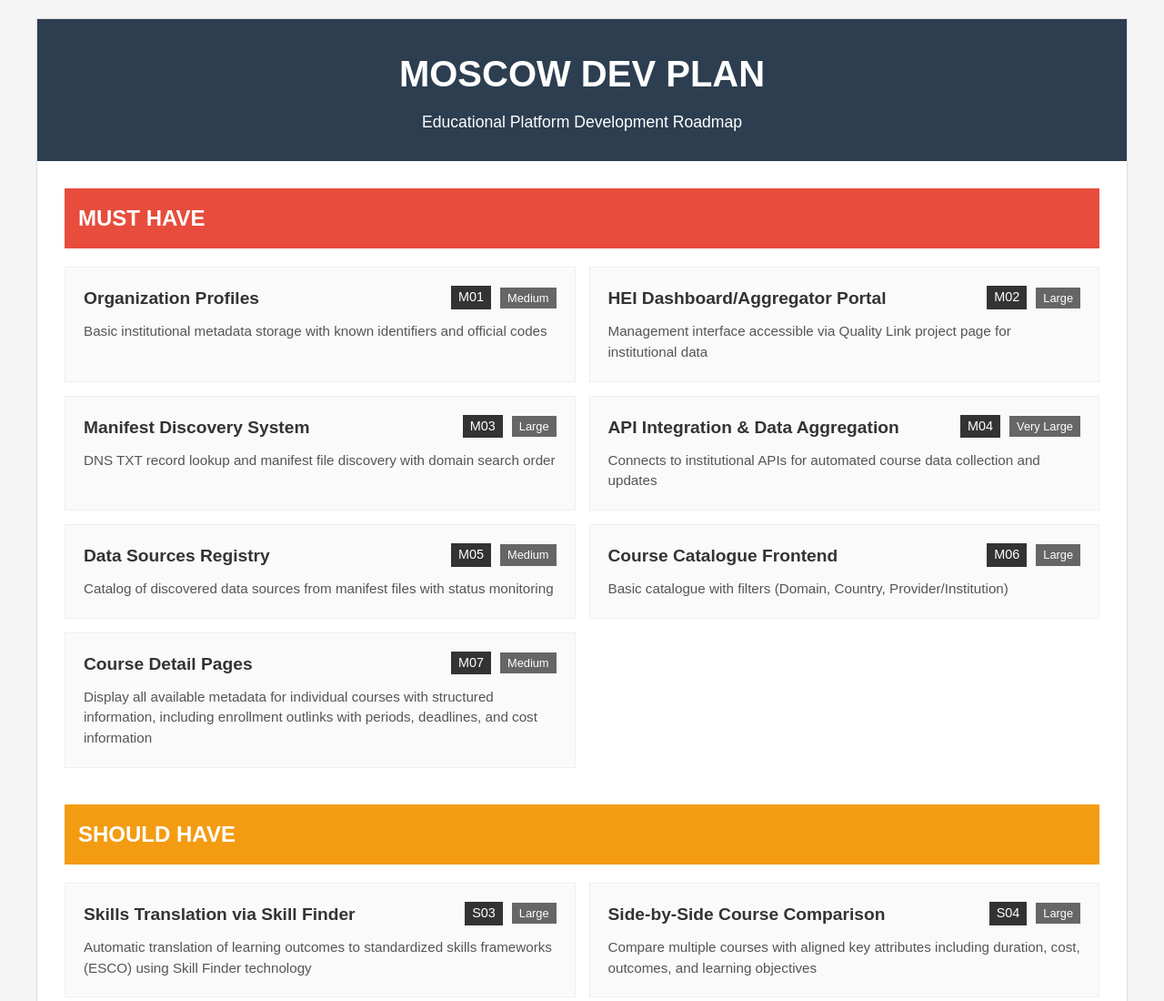
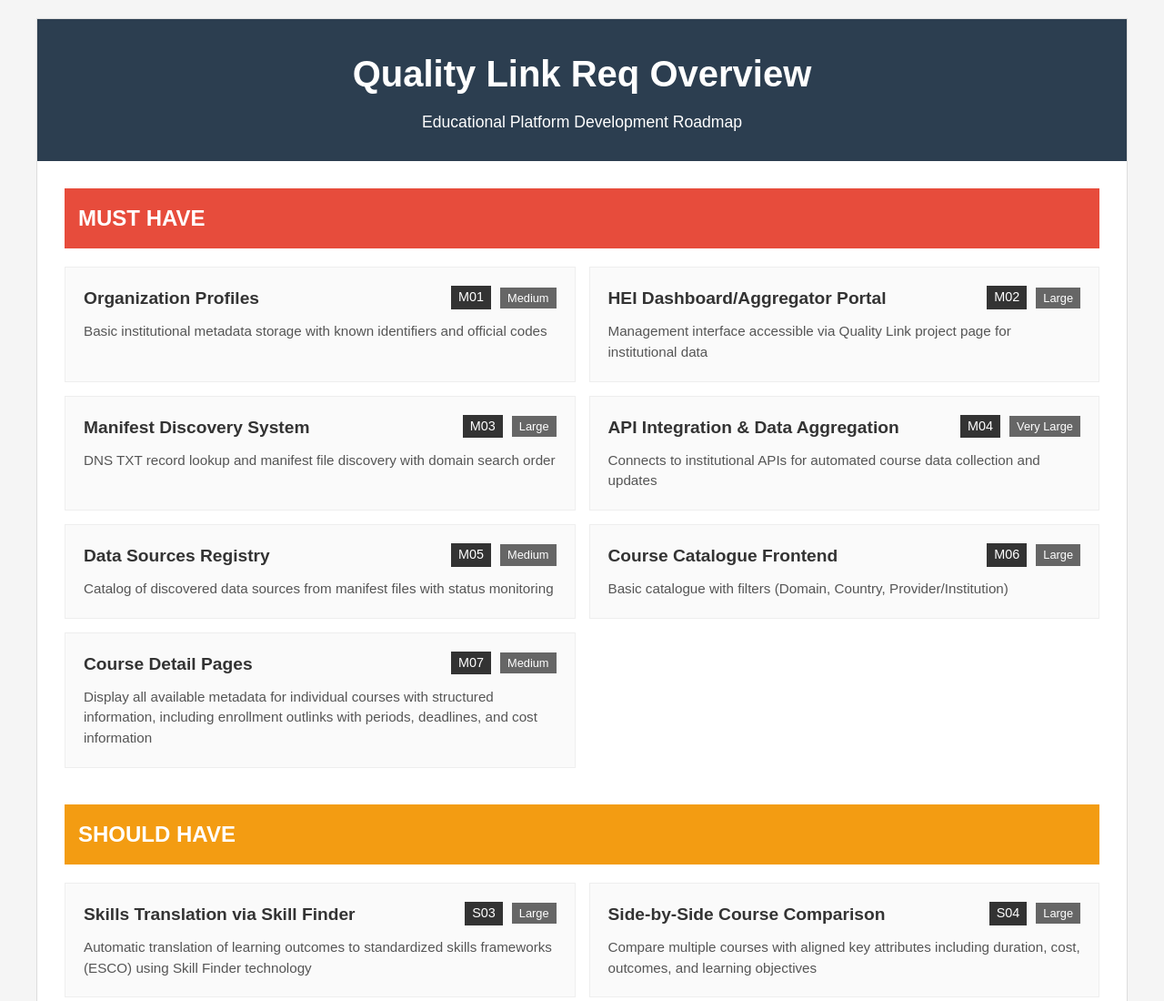
Before and after one commit to AljazKIC/Quality-Link-Moscow-analysis, a plain HTML site: page index.html in a window 1280 px wide. Shown: the top 1100 px of the page at 91% size. Drawn offline with Linux system fonts and the light colour scheme.

Commit message:
Update index.html

```diff
--- a/index.html
+++ b/index.html
@@ -155,7 +155,7 @@
 <body>
     <div class="poster">
         <div class="header">
-            <h1>MOSCOW DEV PLAN</h1>
+            <h1>Quality Link Req Overview</h1>
             <p>Educational Platform Development Roadmap</p>
         </div>
 
```
